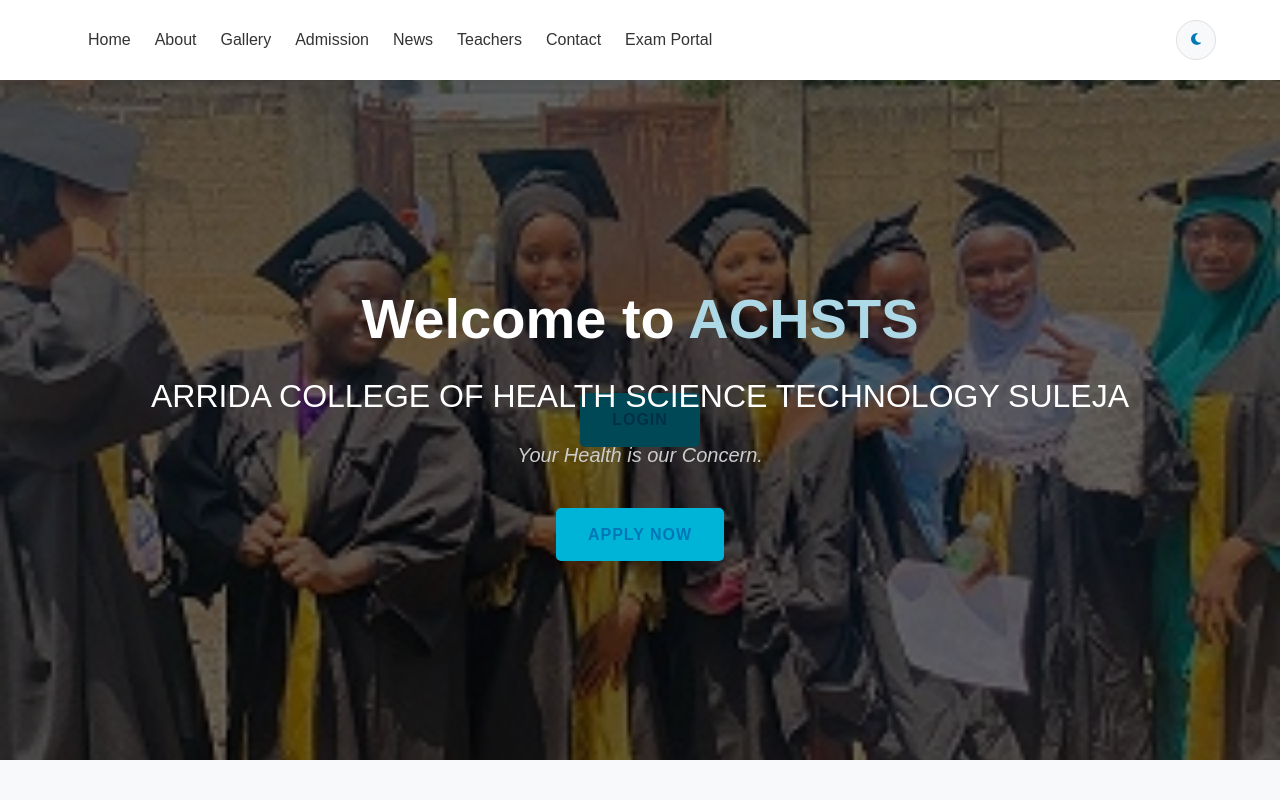
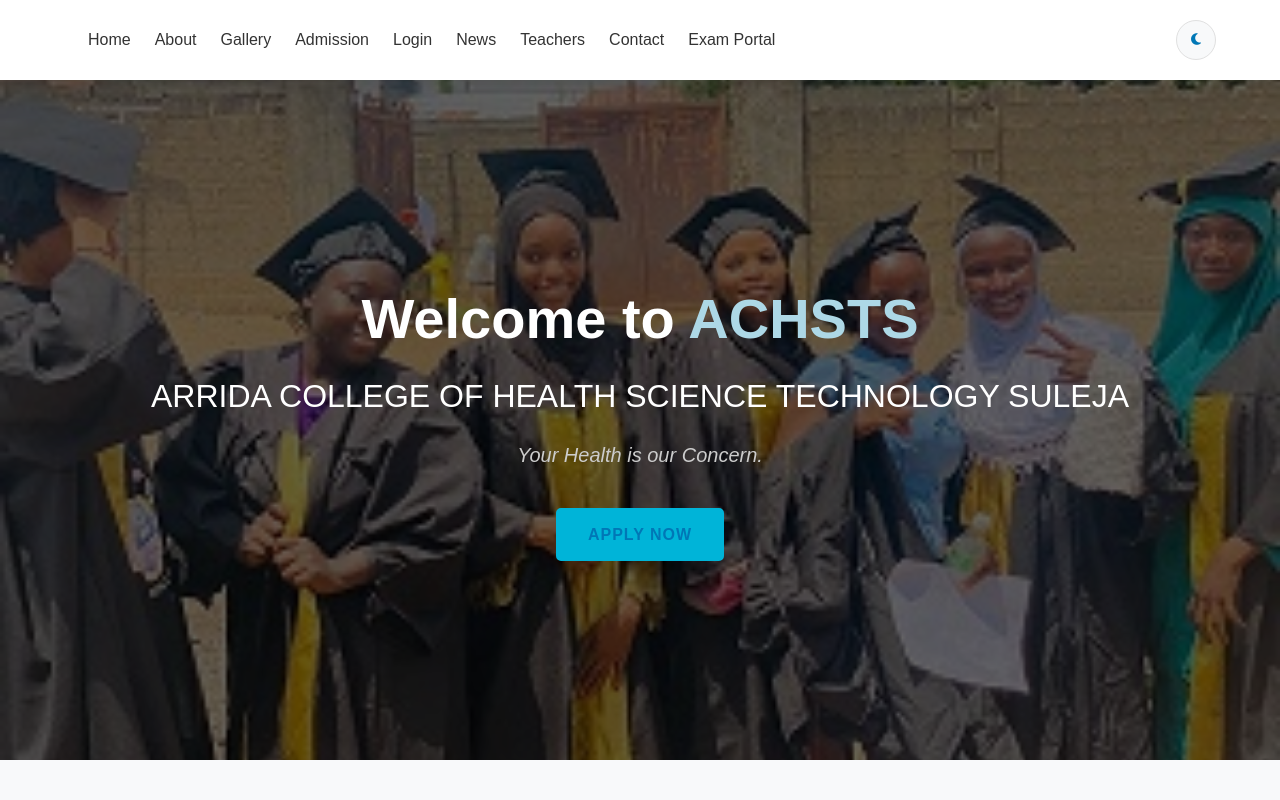
Before and after one commit to emediakeys/arridaproject2025, a plain HTML site: page index.html in a window 1280 px wide. Shown: the top 800 px of the page. Drawn offline with Linux system fonts and the light colour scheme; some packages are replaced by stand-ins of ours; a script that the page names is missing.

Commit message:
Restore index.html content

```diff
--- a/index.html
+++ b/index.html
@@ -25,6 +25,7 @@
         <li><a href="#about-section" class="nav-link">About</a></li>
         <li><a href="#gallery" class="nav-link">Gallery</a></li>
         <li><a href="#admission" class="nav-link">Admission</a></li>
+        <li><a href="login.html" class="nav-link">Login</a></li>
         <li><a href="#news" class="nav-link">News</a></li>
         <li><a href="#team" class="nav-link">Teachers</a></li>
         <li><a href="#contact-section" class="nav-link">Contact</a></li>
@@ -54,9 +55,7 @@
         <div class="button"><a
             href="form.html">Apply Now</a></div>
       </div>
-      <div class="button"><a
-            href="login.html">Login</a></div>
-      </div>
+
     </section>
 
     <!-- about section  -->
```
